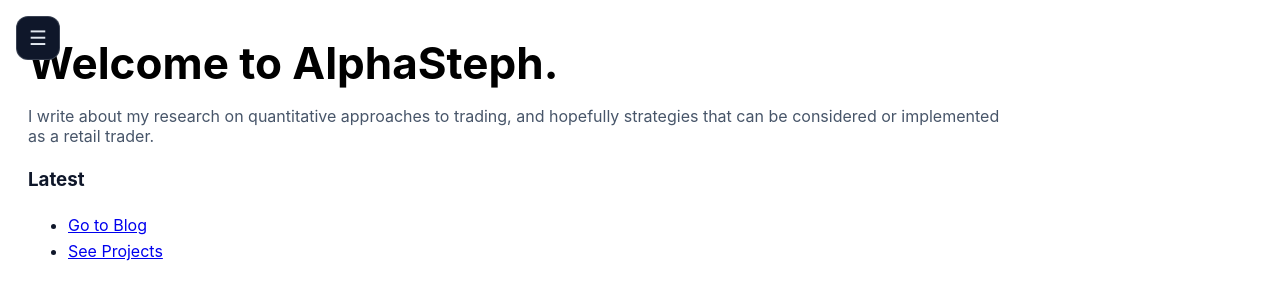
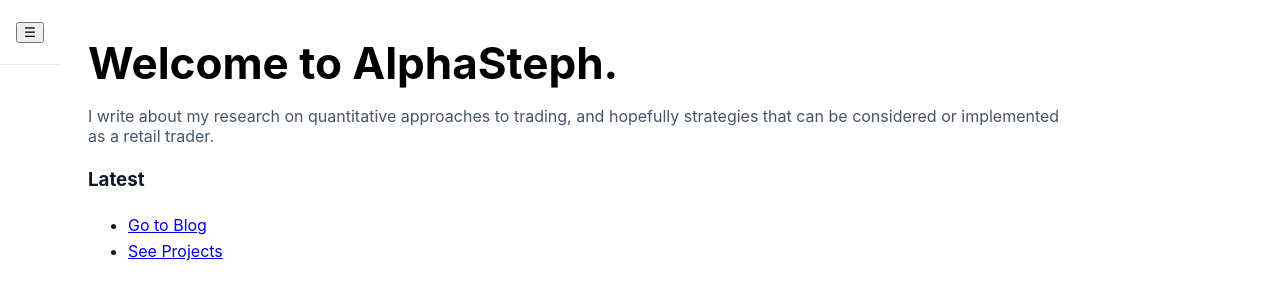
Before and after one commit to sljy1995/StephTheAlpha, a Jekyll site: the page built from index.md, in a window 1280 px wide. Shown: the top 300 px of the page. Built offline with Jekyll 4.4.1, drawn with Linux system fonts in a browser that asks for light colours.

Commit message:
Update custom.css

```diff
--- a/assets/css/custom.css
+++ b/assets/css/custom.css
@@ -4,6 +4,22 @@ body {
   font-family: -apple-system, BlinkMacSystemFont, "Segoe UI", Roboto, Arial, sans-serif;
   display: flex;
   min-height: 100vh;
+}
+
+.topbar {
+  position: sticky;
+  top: 0;
+  z-index: 1200;
+  height: 64px;
+  display: flex;
+  align-items: center;
+  padding: 0 16px;
+  background: white;
+  border-bottom: 1px solid rgba(15, 23, 42, 0.08);
+}
+
+.nav-toggle {
+  position: static;   /* important: no longer fixed */
 }
 
 /* Sidebar */
@@ -111,61 +127,10 @@ body {
   color: #475569;
 }
 
-/* Mobile toggle */
-/* Hamburger button (always visible) */
-.nav-toggle {
-  display: inline-flex !important;
-  align-items: center;
-  justify-content: center;
-
-  position: fixed;
-  top: 16px;
-  left: 16px;
-  z-index: 1001;
-
-  width: 44px;
-  height: 44px;
-
-  background: #0f172a;
-  color: #e2e8f0;
-  border: 1px solid rgba(226, 232, 240, 0.2);
-  border-radius: 12px;
-  cursor: pointer;
-
-  font-size: 20px;
-  line-height: 1;
-}
-
-
 @media (max-width: 900px) {
   body {
     display: block;
   }
-
-/* Hamburger button (always visible) */
-.nav-toggle {
-  display: inline-flex !important;
-  align-items: center;
-  justify-content: center;
-
-  position: fixed;
-  top: 16px;
-  left: 16px;
-  z-index: 1001;
-
-  width: 44px;
-  height: 44px;
-
-  background: #0f172a;
-  color: #e2e8f0;
-  border: 1px solid rgba(226, 232, 240, 0.2);
-  border-radius: 12px;
-  cursor: pointer;
-
-  font-size: 20px;
-  line-height: 1;
-}
-
 
   .main {
     padding-top: 64px;
```
